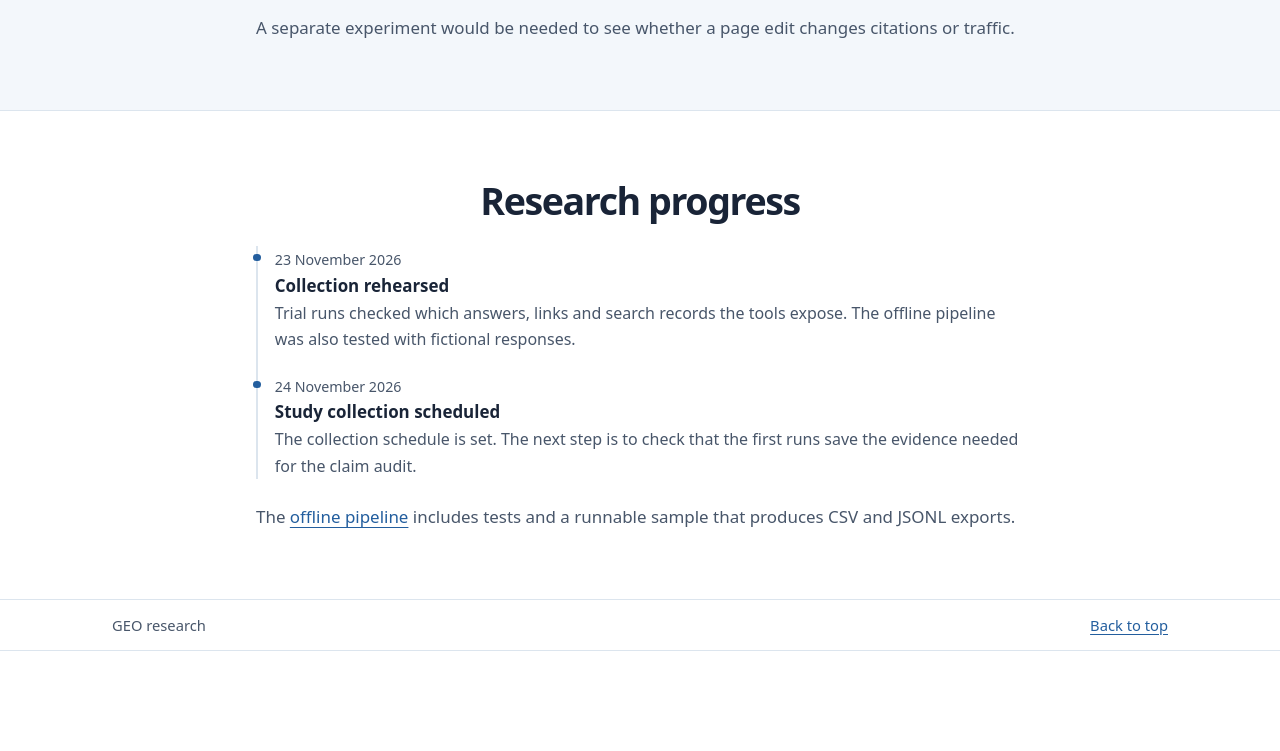
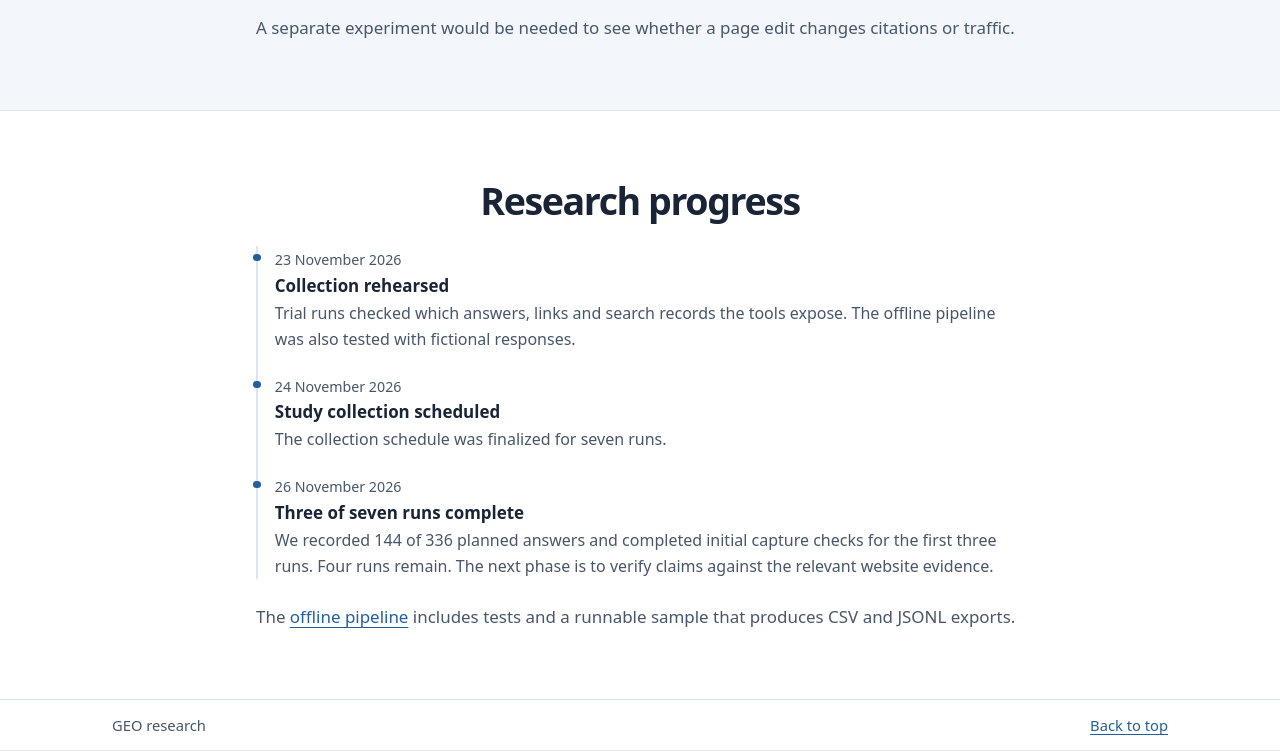
Before and after one commit to BarisGurel34/GEO_Monitoring_Website, a plain HTML site: page docs/index.html in a window 1280 px wide. Shown: the part 2750-3501 px from the top of the page. Before the commit the page ends 3401 px from the top, so only its background shows below. Drawn offline with Linux system fonts and the light colour scheme.

Commit message:
Update study progress through 26 November

```diff
--- a/docs/index.html
+++ b/docs/index.html
@@ -94,7 +94,8 @@
 <h2>Research progress</h2>
 <ol class="timeline" role="list">
 <li><time datetime="2026-11-23">23 November 2026</time><h3>Collection rehearsed</h3><p>Trial runs checked which answers, links and search records the tools expose. The offline pipeline was also tested with fictional responses.</p></li>
-<li><time datetime="2026-11-24">24 November 2026</time><h3>Study collection scheduled</h3><p>The collection schedule is set. The next step is to check that the first runs save the evidence needed for the claim audit.</p></li>
+<li><time datetime="2026-11-24">24 November 2026</time><h3>Study collection scheduled</h3><p>The collection schedule was finalized for seven runs.</p></li>
+<li><time datetime="2026-11-26">26 November 2026</time><h3>Three of seven runs complete</h3><p>We recorded 144 of 336 planned answers and completed initial capture checks for the first three runs. Four runs remain. The next phase is to verify claims against the relevant website evidence.</p></li>
 </ol>
 <p>The <a href="https://github.com/BarisGurel34/GEO_Monitoring">offline pipeline</a> includes tests and a runnable sample that produces CSV and JSONL exports.</p>
 </section>
```
